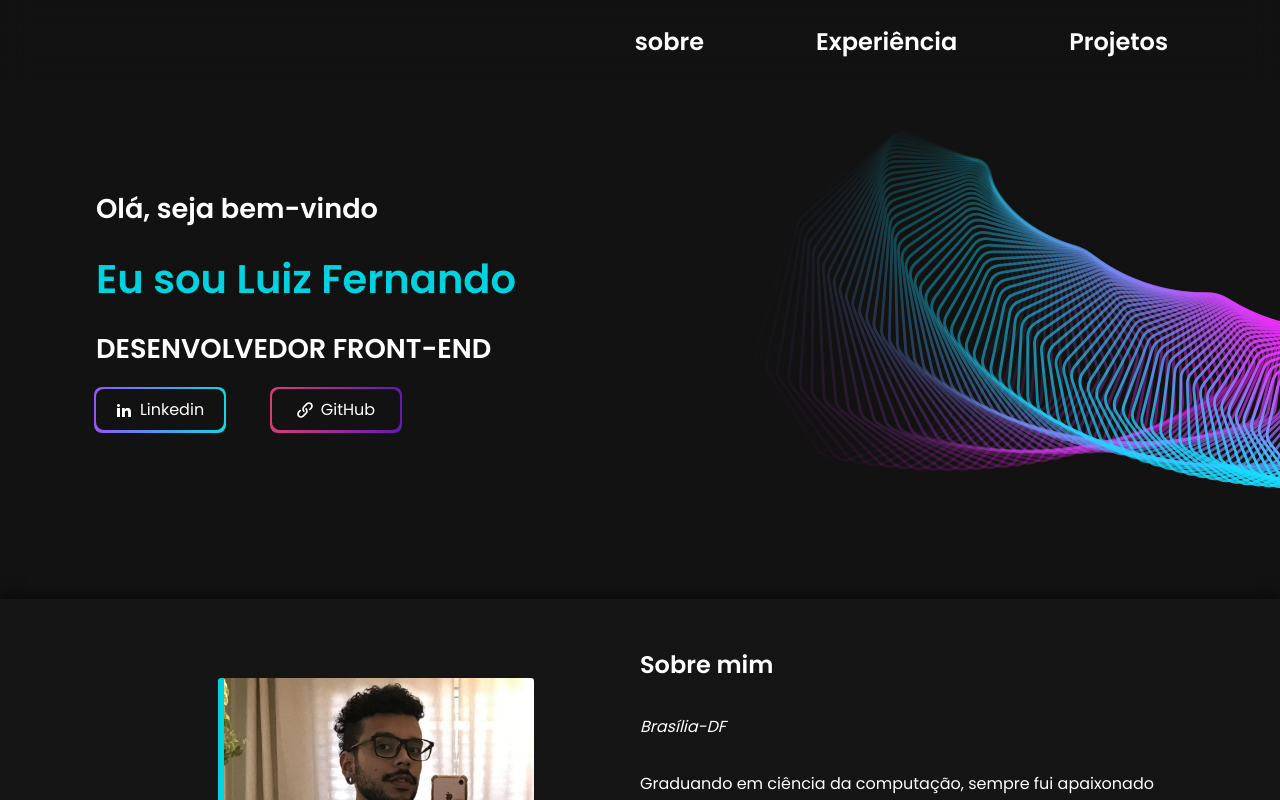
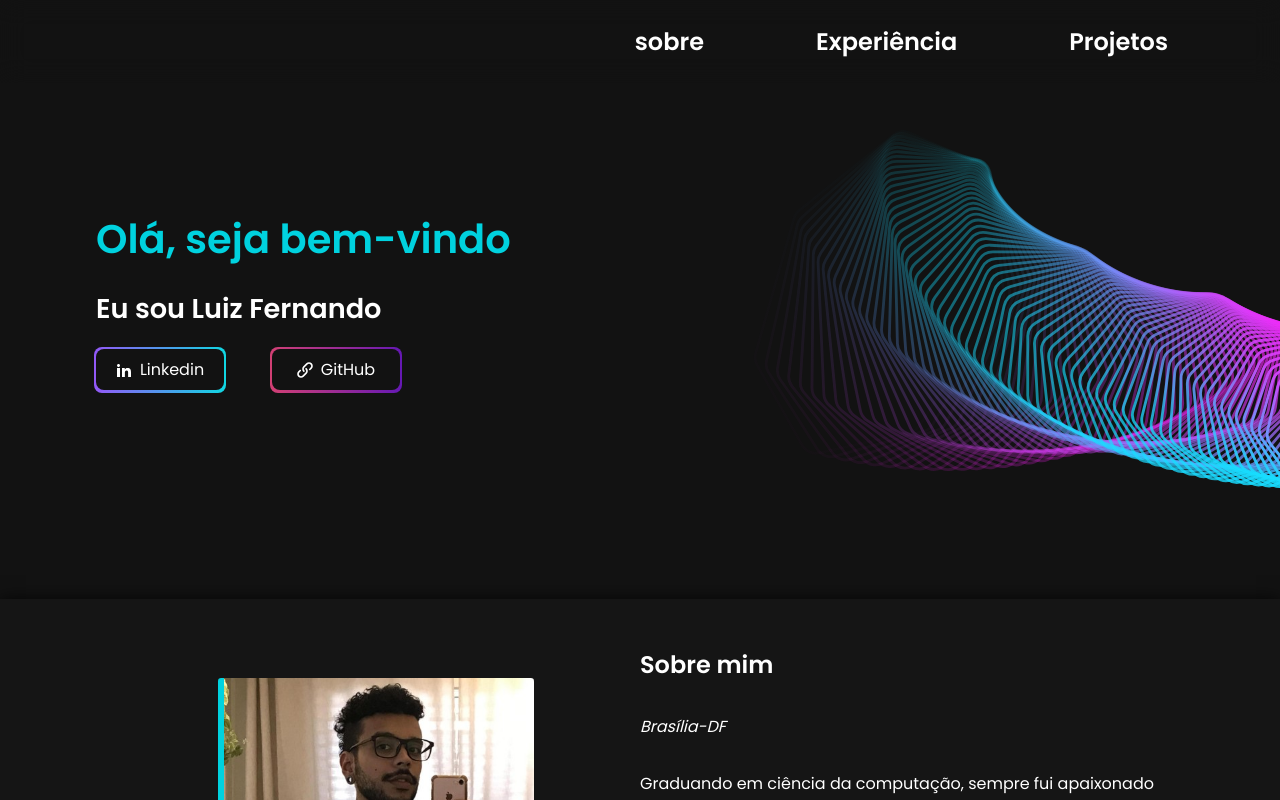
Before and after one commit to luizpibo/portfolio, a Next.js app: page / in a window 1280 px wide. Shown: the top 800 px of the page. Built offline with nearby package versions, Linux system fonts and the light colour scheme.

Commit message:
tentando melhorar o SEO

```diff
--- a/pages/_app.tsx
+++ b/pages/_app.tsx
@@ -1,7 +1,7 @@
 import type { AppProps } from "next/app";
 import GlobalStyle from "../src/theme/global";
 import "./_app.css";
-import Head from 'next/head'
+import Head from "next/head";
 import { ThemeProvider } from "styled-components";
 
 function MyApp({ Component, pageProps }: AppProps) {
@@ -22,8 +22,8 @@ function MyApp({ Component, pageProps }: AppProps) {
   return (
     <>
       <Head>
-        <title>Luiz Fernando</title>
         <meta name="viewport" content="initial-scale=1.0, width=device-width" />
+        <meta name="language" content="pt-BR" />
       </Head>
       <GlobalStyle />
       <ThemeProvider theme={theme}>
--- a/pages/index.tsx
+++ b/pages/index.tsx
@@ -9,7 +9,7 @@ import "aos/dist/aos.css";
 import Head from "next/head";
 export default function Home() {
   useEffect(() => {
-    Aos.init({ duration: 1500 });
+    Aos.init({ duration: 500 });
   }, []);
   return (
     <>
--- a/src/pages/home/Header/index.tsx
+++ b/src/pages/home/Header/index.tsx
@@ -10,11 +10,14 @@ const HeaderComponent = () => {
       <NavBar />
       <Wrapper>
         <Presentetion>
-          <h3>Olá, seja bem-vindo</h3>
-          <h1>
+          <h1>Olá, seja bem-vindo</h1>
+          {/* <div>
+
+          </div>
+          <h4>DESENVOLVEDOR FRONT-END</h4> */}
+          <h2>
             <span>Eu sou</span> Luiz Fernando
-          </h1>
-          <h4>DESENVOLVEDOR FRONT-END</h4>
+          </h2>
           <Buttons>
             <GradientButton
               icon="linkedin"
```
